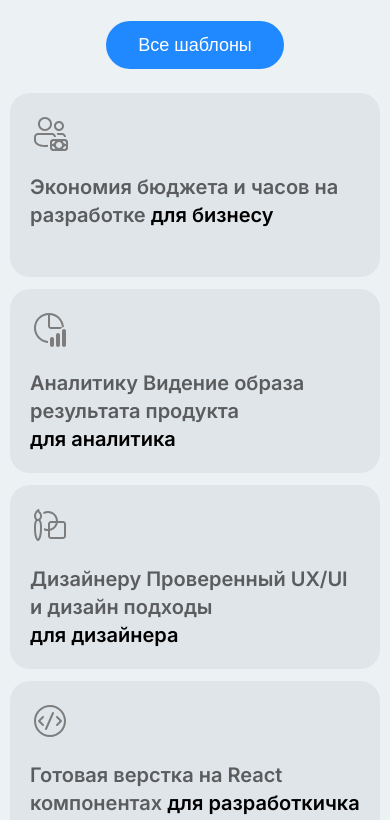
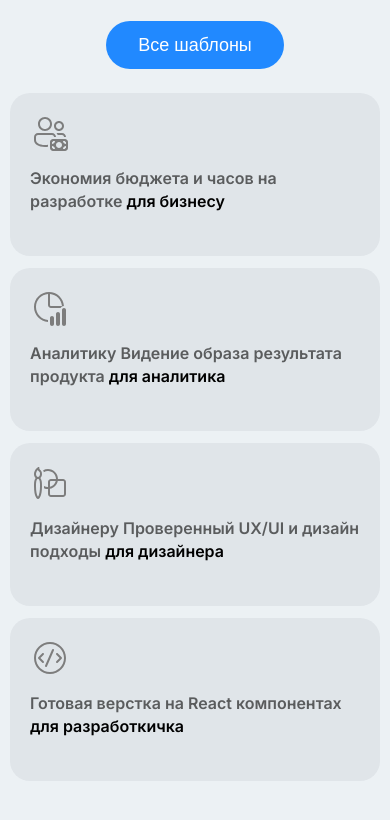
Before and after one commit to fayzullayevelmurod/sip-landing, a plain HTML site: page index.html in a window 390 px wide. Shown: the part 855-1675 px from the top of the page. Drawn offline with nearby package versions, Linux system fonts and the light colour scheme; files whose address does not match are found by name.

Commit message:
card text update

```diff
--- a/css/_responsive.scss
+++ b/css/_responsive.scss
@@ -59,8 +59,15 @@
       }
     }
 
+
     &_card {
       width: calc(100% / 2 - 6px);
+
+      h6 {
+        margin-top: 10px;
+        font-size: 16px;
+        line-height: 23px;
+      }
     }
 
     &_btn {
@@ -120,7 +127,7 @@
   .services {
     &_card {
       width: calc(100%);
-      min-height: 184px;
+      min-height: 163px;
     }
   }
 
```
Also changed, not shown: css/style.css, 1 other file.
